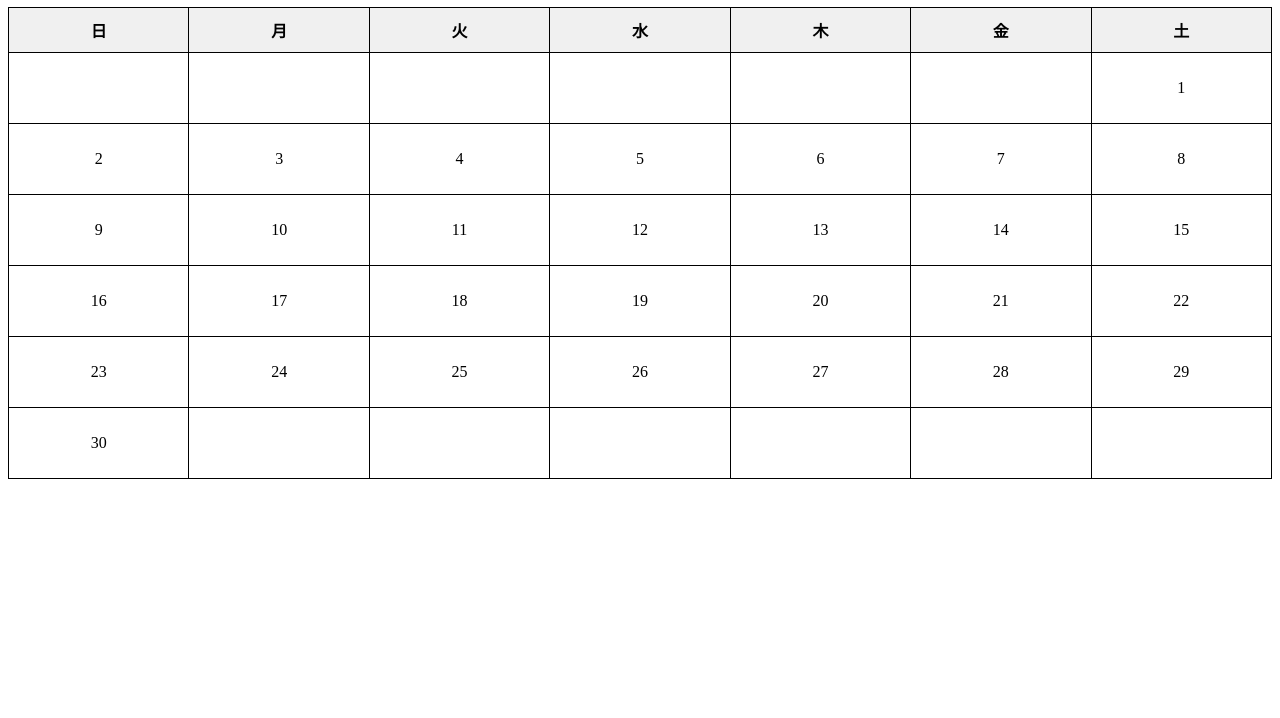
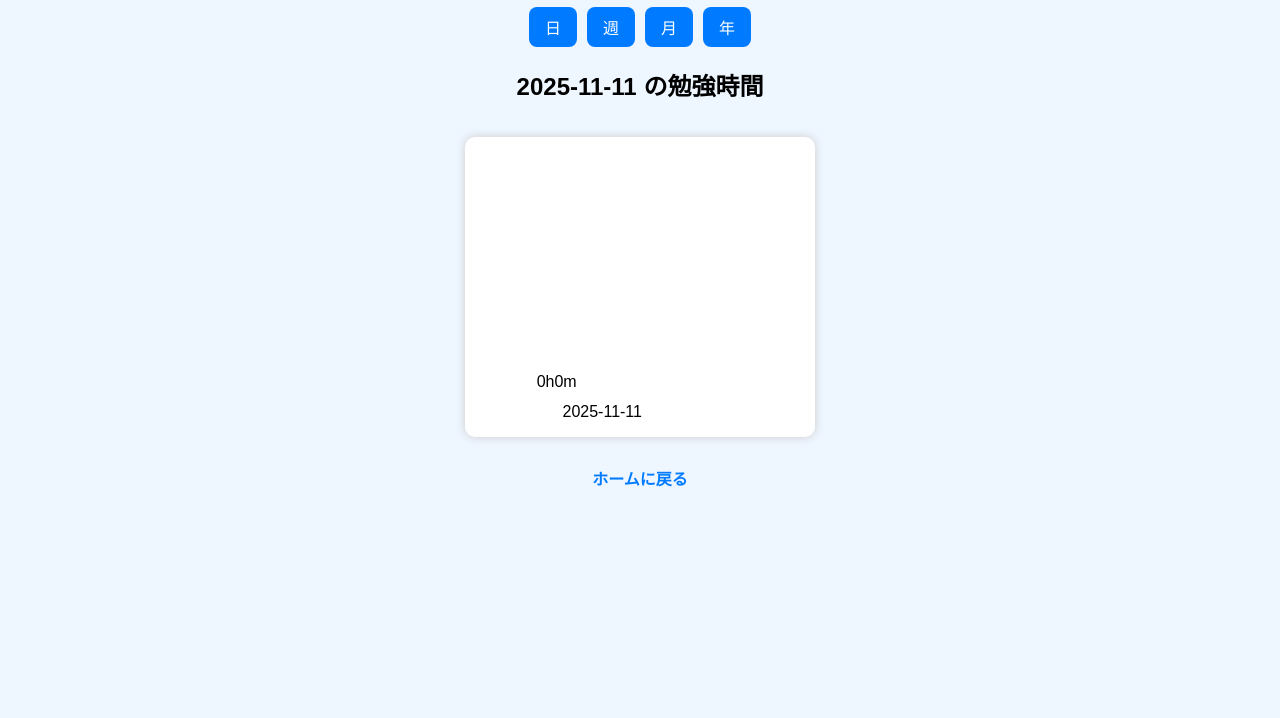
Before and after one commit to fixeve/fixeve-report, a plain HTML site: page index.html in a window 1280 px wide. Shown: the part 82-800 px from the top of the page. Drawn offline with Linux system fonts and the light colour scheme.

Commit message:
Revamp index.html for study report functionality

```diff
--- a/index.html
+++ b/index.html
@@ -1,59 +1,191 @@
 <!DOCTYPE html>
-<html>
+<html lang="ja">
 <head>
 <meta charset="UTF-8">
-  <title>シンプルカレンダー</title>
+<meta name="viewport" content="width=device-width, initial-scale=1.0">
+<title>Fixeve レポート</title>
 <style>
-    table { border-collapse: collapse; width: 100%; }
-    th, td { border: 1px solid #000; padding: 10px; text-align: center; }
-    th { background-color: #f0f0f0; }
-    td { height: 50px; }
+  body {
+    font-family: "Hiragino Kaku Gothic ProN", sans-serif;
+    background-color: #eef6ff;
+    text-align: center;
+    margin: 0;
+    padding: 20px;
+  }
+  h1 {
+    font-size: 28px;
+    margin-bottom: 10px;
+  }
+  .mode-buttons {
+    display: flex;
+    justify-content: center;
+    gap: 10px;
+    margin-bottom: 15px;
+  }
+  button {
+    padding: 8px 16px;
+    border: none;
+    border-radius: 8px;
+    background-color: #007bff;
+    color: white;
+    font-size: 16px;
+  }
+  button:hover {
+    background-color: #0056b3;
+  }
+  .arrow-buttons {
+    margin-top: 10px;
+  }
+  .arrow-buttons button {
+    background-color: #555;
+    font-size: 18px;
+  }
+  canvas {
+    background: white;
+    border-radius: 10px;
+    box-shadow: 0 0 10px #ccc;
+    margin-top: 15px;
+  }
+  #home {
+    display: block;
+    margin-top: 25px;
+    color: #007bff;
+    font-weight: bold;
+    text-decoration: none;
+  }
 </style>
 </head>
 <body>
-  <h1 id="monthYear"></h1>
-  <table id="calendar">
-    <thead>
-      <tr>
-        <th>日</th><th>月</th><th>火</th><th>水</th><th>木</th><th>金</th><th>土</th>
-      </tr>
-    </thead>
-    <tbody id="calendarBody">
-      <!-- 日付はここに追加 -->
-    </tbody>
-  </table>
+  <h1>レポート</h1>
+  <div class="mode-buttons">
+    <button onclick="setMode('day')">日</button>
+    <button onclick="setMode('week')">週</button>
+    <button onclick="setMode('month')">月</button>
+    <button onclick="setMode('year')">年</button>
+  </div>
+
+  <div class="arrow-buttons" id="navArrows" style="display:none;">
+    <button onclick="changePeriod(-1)">←</button>
+    <button onclick="changePeriod(1)">→</button>
+  </div>
+
+  <h2 id="title"></h2>
+  <canvas id="chartCanvas" width="350" height="300"></canvas>
+
+  <a id="home" href="https://fixeve.github.io/fixeve-home/">ホームに戻る</a>
 
 <script>
-    function createCalendar(year, month) {
-      const calendarBody = document.getElementById("calendarBody");
-      calendarBody.innerHTML = ""; // 既存をクリア
+const canvas = document.getElementById("chartCanvas");
+const ctx = canvas.getContext("2d");
+let mode = "day";
+let currentDate = new Date();
 
-      document.getElementById("monthYear").textContent = `${year}年 ${month+1}月`;
+function getStudyData() {
+  return JSON.parse(localStorage.getItem("studyRecords") || "{}");
+}
 
-      const firstDay = new Date(year, month, 1).getDay(); // 1日の曜日
-      const lastDate = new Date(year, month + 1, 0).getDate(); // 月末日
+// ==== モード切り替え ====
+function setMode(newMode) {
+  mode = newMode;
+  document.getElementById("navArrows").style.display = (mode === "day" || mode === "week") ? "none" : "block";
+  drawChart();
+}
 
-      let date = 1;
-      for (let i = 0; i < 6; i++) { // 最大6行
-        const row = document.createElement("tr");
-        for (let j = 0; j < 7; j++) {
-          const cell = document.createElement("td");
-          if (i === 0 && j < firstDay) {
-            cell.textContent = "";
-          } else if (date > lastDate) {
-            cell.textContent = "";
-          } else {
-            cell.textContent = date;
-            date++;
+// ==== 期間移動 ====
+function changePeriod(offset) {
+  if (mode === "month") {
+    currentDate.setMonth(currentDate.getMonth() + offset);
+  } else if (mode === "year") {
+    currentDate.setFullYear(currentDate.getFullYear() + offset);
   }
-          row.appendChild(cell);
+  drawChart();
 }
-        calendarBody.appendChild(row);
+
+// ==== グラフ描画 ====
+function drawChart() {
+  const data = getStudyData();
+  ctx.clearRect(0, 0, canvas.width, canvas.height);
+  ctx.fillStyle = "#000";
+  ctx.font = "16px Arial";
+
+  if (mode === "day") {
+    const todayKey = formatDate(currentDate);
+    const total = data[todayKey] || 0;
+    document.getElementById("title").textContent = `${todayKey} の勉強時間`;
+    drawBars([{ label: todayKey, value: total }]);
+  }
+
+  if (mode === "week") {
+    let days = [];
+    for (let i = 6; i >= 0; i--) {
+      let d = new Date(currentDate);
+      d.setDate(d.getDate() - i);
+      const key = formatDate(d);
+      days.push({ label: key.slice(5), value: data[key] || 0 });
+    }
+    document.getElementById("title").textContent = `過去7日間の勉強時間`;
+    drawBars(days);
+  }
+
+  if (mode === "month") {
+    let year = currentDate.getFullYear();
+    let month = currentDate.getMonth();
+    let daysInMonth = new Date(year, month + 1, 0).getDate();
+    let days = [];
+    for (let i = 1; i <= daysInMonth; i++) {
+      let key = `${year}-${String(month + 1).padStart(2,"0")}-${String(i).padStart(2,"0")}`;
+      days.push({ label: i.toString(), value: data[key] || 0 });
+    }
+    document.getElementById("title").textContent = `${year}年${month + 1}月の勉強時間`;
+    drawBars(days);
+  }
+
+  if (mode === "year") {
+    let year = currentDate.getFullYear();
+    let months = [];
+    for (let i = 0; i < 12; i++) {
+      let total = 0;
+      for (let d = 1; d <= 31; d++) {
+        let key = `${year}-${String(i+1).padStart(2,"0")}-${String(d).padStart(2,"0")}`;
+        total += data[key] || 0;
+      }
+      months.push({ label: `${i+1}月`, value: total });
+    }
+    document.getElementById("title").textContent = `${year}年の勉強時間`;
+    drawBars(months);
   }
 }
 
-    const today = new Date();
-    createCalendar(today.getFullYear(), today.getMonth());
+function drawBars(items) {
+  const max = Math.max(...items.map(i => i.value), 1);
+  const barWidth = (canvas.width - 40) / items.length;
+  ctx.fillStyle = "#007bff";
+
+  items.forEach((item, i) => {
+    const x = 20 + i * barWidth;
+    const h = (item.value / max) * 200;
+    ctx.fillRect(x, 260 - h, barWidth - 5, h);
+    ctx.fillStyle = "#000";
+    ctx.fillText(item.label, x + barWidth/4, 280);
+    ctx.fillText(formatTime(item.value), x + barWidth/6, 250 - h);
+    ctx.fillStyle = "#007bff";
+  });
+}
+
+function formatDate(date) {
+  const y = date.getFullYear();
+  const m = String(date.getMonth()+1).padStart(2,"0");
+  const d = String(date.getDate()).padStart(2,"0");
+  return `${y}-${m}-${d}`;
+}
+
+function formatTime(sec) {
+  const h = Math.floor(sec/3600);
+  const m = Math.floor((sec%3600)/60);
+  return `${h}h${m}m`;
+}
+
+drawChart();
 </script>
 </body>
 </html>
```
Lines whose indentation alone changed are shown as unchanged.
